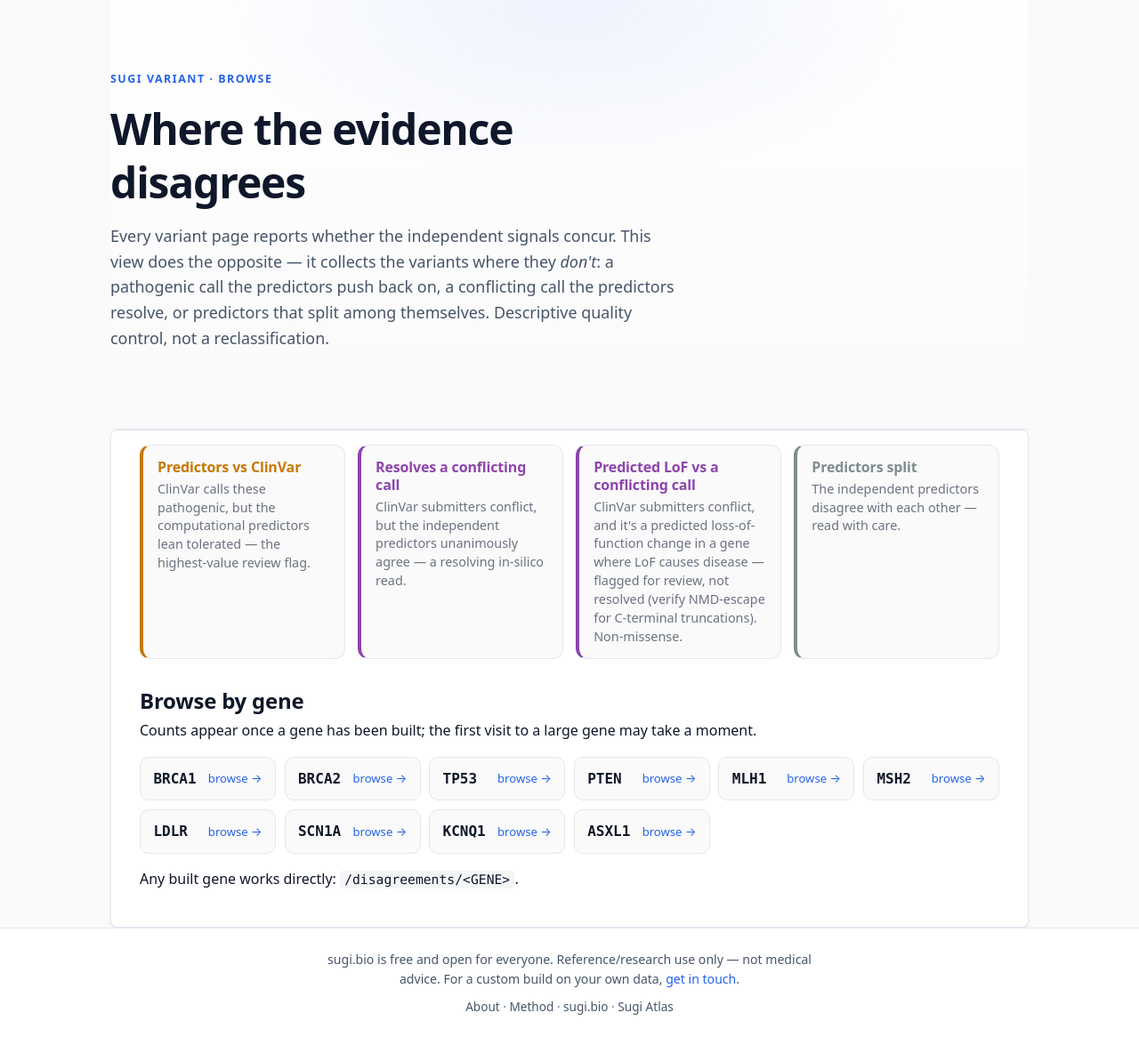
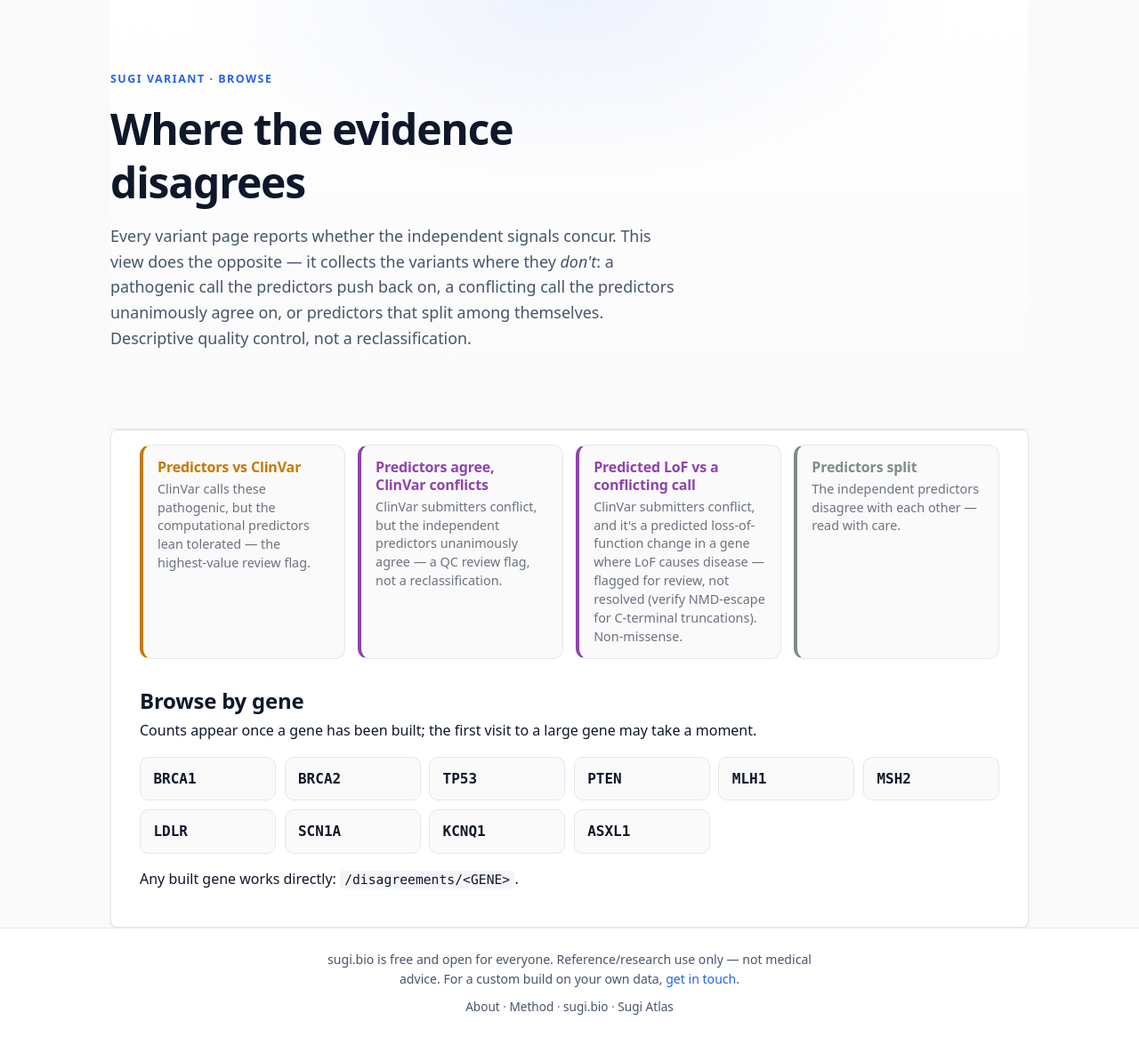
Before and after one commit to tamerh/sugi-variant, a FastAPI app: page /disagreements in a window 1280 px wide. Shown: the part 62-1228 px from the top of the page at 89% size. Run offline with FastAPI, Linux system fonts and the light colour scheme.

Commit message:
variant: stop claiming to 'resolve' conflicting calls — it's a QC flag, not a verdict
In-silico predictors don't resolve a ClinVar classification conflict (they're
supporting evidence, not additive votes — ClinGen SVI; §8 describe-don't-reclassify).
Rename the label 'Resolves a conflicting call' → 'Predictors agree, ClinVar
conflicts' (enrich flag + CAT_META), reword the blurb to 'a QC review flag, not a
reclassification', and fix the 'predictors resolve' / 'resolving read' copy on the
disagreements hub and About page. 56 tests pass.

```diff
--- a/app.py
+++ b/app.py
@@ -330,9 +330,9 @@ CAT_META = {
         "blurb": "ClinVar calls these pathogenic, but the computational predictors "
                  "lean tolerated — the highest-value review flag."},
     "resolves_conflicting": {
-        "label": "Resolves a conflicting call", "tone": "info",
+        "label": "Predictors agree, ClinVar conflicts", "tone": "info",
         "blurb": "ClinVar submitters conflict, but the independent predictors "
-                 "unanimously agree — a resolving in-silico read."},
+                 "unanimously agree — a QC review flag, not a reclassification."},
     "lof_resolves_conflicting": {
         "label": "Predicted LoF vs a conflicting call", "tone": "info",
         "blurb": "ClinVar submitters conflict, and it's a predicted loss-of-function "
--- a/sugivariant/enrich.py
+++ b/sugivariant/enrich.py
@@ -568,8 +568,9 @@ def disagreement_flag(rec):
         return {"category": "predictor_vs_clinvar", "label": "Predictors vs ClinVar",
                 "reason": f"ClinVar {rec.get('classification')}, but {detail}", "severity": 3}
     if is_conf and total >= 2 and cons.get("unanimous"):
-        return {"category": "resolves_conflicting", "label": "Resolves a conflicting call",
-                "reason": f"ClinVar conflicting; {cons.get('summary')}", "severity": 2}
+        return {"category": "resolves_conflicting", "label": "Predictors agree, ClinVar conflicts",
+                "reason": f"ClinVar conflicting; {cons.get('summary')} — a QC flag, not a reclassification",
+                "severity": 2}
     # non-missense: a predicted-LoF change in a LoF-intolerant gene is a mechanism-based
     # resolving signal on a conflicting call (brings the non-missense half into the QC view).
     lof = rec.get("lof_context")
--- a/templates/about.html
+++ b/templates/about.html
@@ -31,7 +31,7 @@
     <p><strong>The disagreement view.</strong> Because the evidence is laid out transparently rather than
       collapsed into one score, Sugi Variant can surface something no other resource does: the variants where
       the independent signals <a href="{{ base }}/disagreements">disagree</a> — a predictor at odds with the
-      clinical call, predictors split among themselves, or a resolving read on a conflicting classification.
+      clinical call, predictors split among themselves, or the predictors unanimously agreeing where ClinVar's submitters conflict.
       These are a quality-control signal for review, not a reclassification.</p>
 
     <p>Sugi Variant is the per-variant companion to the deterministic
--- a/templates/disagreements_hub.html
+++ b/templates/disagreements_hub.html
@@ -8,7 +8,7 @@
     <h1 class="hero-title">Where the evidence disagrees</h1>
     <p class="hero-lead">Every variant page reports whether the independent signals concur. This view
     does the opposite — it collects the variants where they <em>don't</em>: a pathogenic call the
-    predictors push back on, a conflicting call the predictors resolve, or predictors that split among
+    predictors push back on, a conflicting call the predictors unanimously agree on, or predictors that split among
     themselves. Descriptive quality control, not a reclassification.</p>
   </section>
 
```
